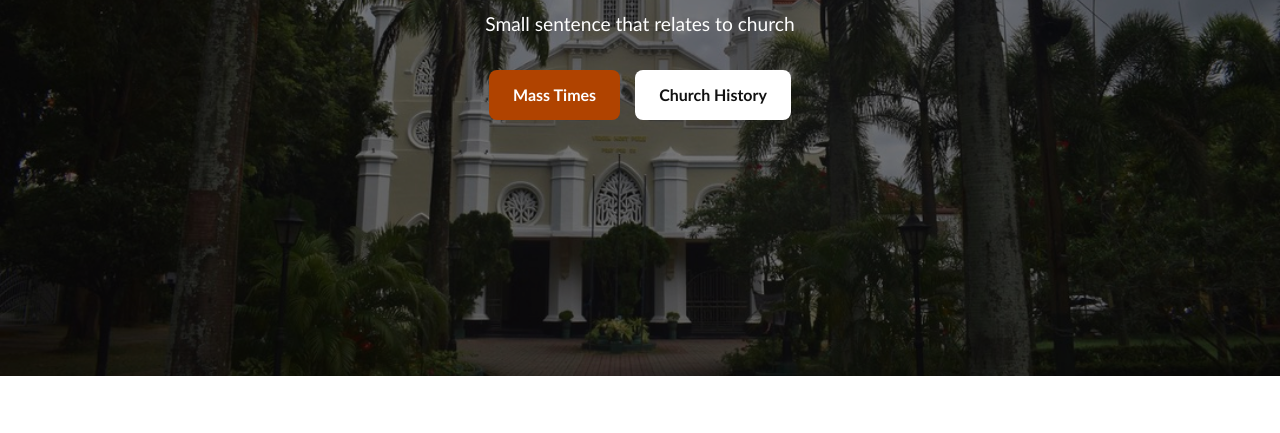
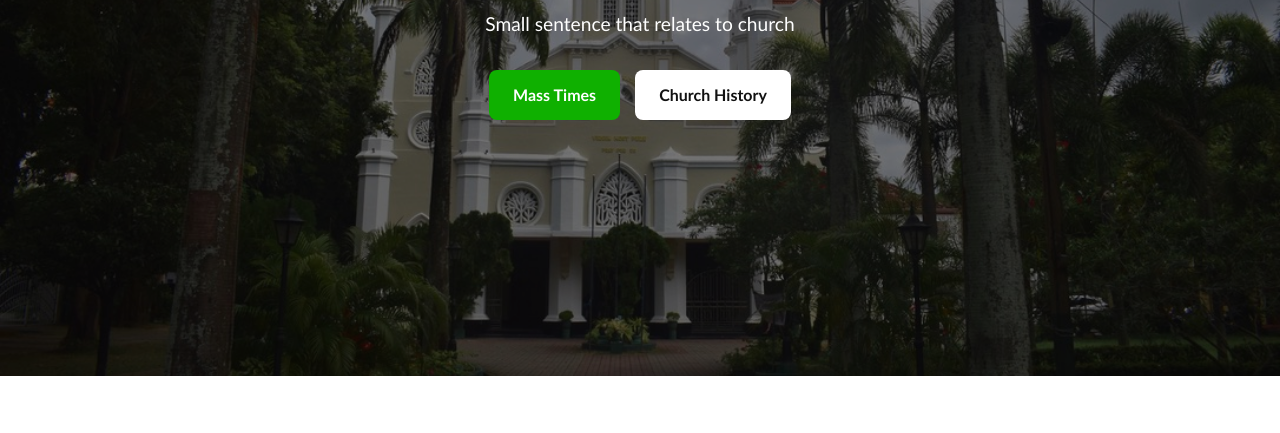
Before and after one commit to dinuraweli/church-website, a plain HTML site: page index.html in a window 1280 px wide. Shown: the part 344-777 px from the top of the page. Drawn offline with nearby package versions, Linux system fonts and the light colour scheme.

```diff
--- a/css/base.css
+++ b/css/base.css
@@ -6,7 +6,7 @@
 
 :root{
   --main-border: solid rgba(255, 0, 0, 0);
-  --accent-color: rgb(176, 67, 0);
+  --accent-color: rgb(15, 176, 0);
   --bg-colour: #efe2b400;
   --bg-colour2: floralwhite;
   --sectionbg: #f9f9f9;
```
